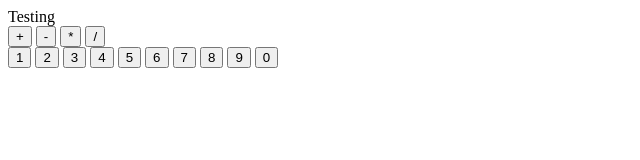
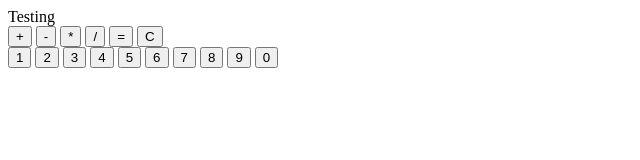
Before and after one commit to nathan-j-lee/calculator-webpage, a plain HTML site: page index.html in a window 1280 px wide. Shown: the whole page, without its empty margins (0-640 px from the left). Drawn offline with Linux system fonts and the light colour scheme.

Commit message:
Add equals and clear button

```diff
--- a/index.html
+++ b/index.html
@@ -14,6 +14,8 @@
         <button class="calc-button" id="subtract">-</button>
         <button class="calc-button" id="multiply">*</button>
         <button class="calc-button" id="divide">/</button>
+        <button class="calc-button" id="equals">=</button>
+        <button class="calc-button" id="clear">C</button>
     </div>
     <div class="container" id="numpad">
         <button class="calc-button" id="one">1</button>
```
